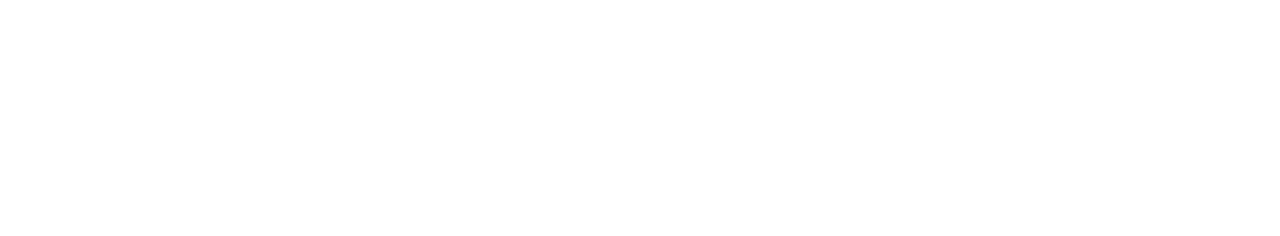
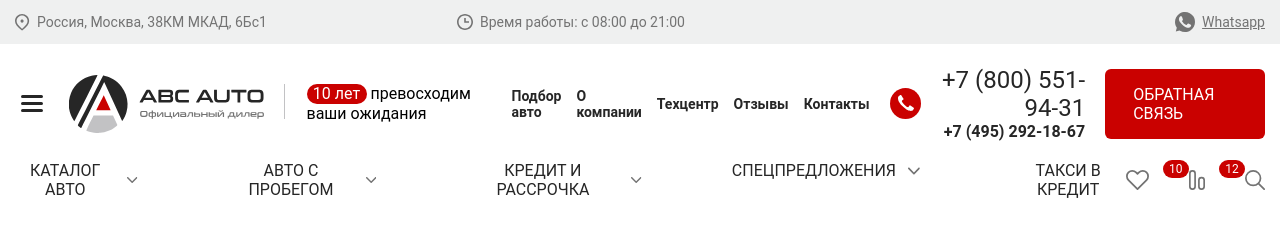
Before and after one commit to DimaKosyk/carShowroom, a website: page #src/index.html in a window 1280 px wide. Drawn offline with nearby package versions, Linux system fonts and the light colour scheme; files that its build step writes are made by us from their sources; a web font is replaced by a local one.

Commit message:
added header

```diff
--- /dev/null
+++ b/#src/_header.html
@@ -0,0 +1,153 @@
+<header class="header">
+  <div class="header__inner">
+    <div class="header__top">
+      <div class="container">
+        <div class="header__top-inner">
+          <div class="header__location">
+            <img class="header__location-img" src="img/header/icon/location.svg" alt="location icon">
+            <a class="header__location-link" href="#">Россия, Москва, 38КМ МКАД, 6Бс1</a>
+          </div>
+          <div class="header__time">
+            <img class="header__time-img" src="img/header/icon/clock.svg" alt="clock icon">
+            <p class="header__time-text">Время работы: c 08:00 до 21:00</p>
+          </div>
+          <div class="header__whatsapp">
+            <img class="header__whatsapp-img" src="img/header/icon/whatsapp.svg" alt="whatsapp icon">
+            <a class="header__whatsapp-link" href="#">Whatsapp</a>
+          </div>
+        </div>
+      </div>
+    </div>
+    <div class="container">
+      <div class="header__content">
+        <div class="header__about">
+          <button class="header__burger-btn">
+            <img class="header__burger-img" src="img/header/icon/burger-menu.svg" alt="burger menu icon">
+          </button>
+          <img class="header__logo" src="img/header/icon/logo.svg" alt="logo image">
+          <p class="header__info">
+            <span>10 лет</span>
+            превосходим ваши ожидания
+          </p>
+          <ul class="header__list">
+            <li class="header__list-item">Подбор авто</li>
+            <li class="header__list-item">О компании</li>
+            <li class="header__list-item">Техцентр</li>
+            <li class="header__list-item">Отзывы</li>
+            <li class="header__list-item">Контакты</li>
+          </ul>
+          <div class="header__phone">
+            <img class="header__phone-img" src="img/header/icon/phone.svg" alt="phone image">
+            <div class="header__numbers">
+              <a class="header__main-number" href="tel:78005519431">
+                +7 (800) 551-94-31
+              </a>
+              <a class="header__second-number" href="tel:74952921867">
+                +7 (495) 292-18-67
+              </a>
+            </div>
+          </div>
+          <a class="header__feedback-link" href="#">
+            Обратная связь
+          </a>
+        </div>
+        <div class="header__nav">
+          <ul class="header__nav-items">
+            <li class="header__nav-item">
+              <button class="header__nav-btn">
+                Каталог авто
+                <svg width="12" height="12" viewBox="0 0 12 12" fill="none" xmlns="http://www.w3.org/2000/svg">
+                  <g clip-path="url(#clip0_2767_358)">
+                    <path
+                      d="M5.92832 9.42016C5.71582 9.42016 5.50335 9.33805 5.34134 9.17416L0.24323 4.01438C-0.0810766 3.68616 -0.0810766 3.154 0.24323 2.8259C0.567405 2.49781 1.09311 2.49781 1.41744 2.8259L5.92832 7.39156L10.4392 2.82606C10.7635 2.49797 11.2892 2.49797 11.6133 2.82606C11.9378 3.15416 11.9378 3.68632 11.6133 4.01454L6.51529 9.17432C6.3532 9.33823 6.14073 9.42016 5.92832 9.42016Z"
+                      fill="#737373" />
+                  </g>
+                  <defs>
+                    <clipPath id="clip0_2767_358">
+                      <rect width="11.8567" height="12" fill="white" />
+                    </clipPath>
+                  </defs>
+                </svg>
+              </button>
+            </li>
+            <li class="header__nav-item">
+              <button class="header__nav-btn">
+                Авто с пробегом
+                <svg width="12" height="12" viewBox="0 0 12 12" fill="none" xmlns="http://www.w3.org/2000/svg">
+                  <g clip-path="url(#clip0_2767_358)">
+                    <path
+                      d="M5.92832 9.42016C5.71582 9.42016 5.50335 9.33805 5.34134 9.17416L0.24323 4.01438C-0.0810766 3.68616 -0.0810766 3.154 0.24323 2.8259C0.567405 2.49781 1.09311 2.49781 1.41744 2.8259L5.92832 7.39156L10.4392 2.82606C10.7635 2.49797 11.2892 2.49797 11.6133 2.82606C11.9378 3.15416 11.9378 3.68632 11.6133 4.01454L6.51529 9.17432C6.3532 9.33823 6.14073 9.42016 5.92832 9.42016Z"
+                      fill="#737373" />
+                  </g>
+                  <defs>
+                    <clipPath id="clip0_2767_358">
+                      <rect width="11.8567" height="12" fill="white" />
+                    </clipPath>
+                  </defs>
+                </svg>
+              </button>
+            </li>
+            <li class="header__nav-item">
+              <button class="header__nav-btn">
+                Кредит и рассрочка
+                <svg width="12" height="12" viewBox="0 0 12 12" fill="none" xmlns="http://www.w3.org/2000/svg">
+                  <g clip-path="url(#clip0_2767_358)">
+                    <path
+                      d="M5.92832 9.42016C5.71582 9.42016 5.50335 9.33805 5.34134 9.17416L0.24323 4.01438C-0.0810766 3.68616 -0.0810766 3.154 0.24323 2.8259C0.567405 2.49781 1.09311 2.49781 1.41744 2.8259L5.92832 7.39156L10.4392 2.82606C10.7635 2.49797 11.2892 2.49797 11.6133 2.82606C11.9378 3.15416 11.9378 3.68632 11.6133 4.01454L6.51529 9.17432C6.3532 9.33823 6.14073 9.42016 5.92832 9.42016Z"
+                      fill="#737373" />
+                  </g>
+                  <defs>
+                    <clipPath id="clip0_2767_358">
+                      <rect width="11.8567" height="12" fill="white" />
+                    </clipPath>
+                  </defs>
+                </svg>
+              </button>
+            </li>
+            <li class="header__nav-item">
+              <button class="header__nav-btn">
+                Спецпредложения
+                <svg width="12" height="12" viewBox="0 0 12 12" fill="none" xmlns="http://www.w3.org/2000/svg">
+                  <g clip-path="url(#clip0_2767_358)">
+                    <path
+                      d="M5.92832 9.42016C5.71582 9.42016 5.50335 9.33805 5.34134 9.17416L0.24323 4.01438C-0.0810766 3.68616 -0.0810766 3.154 0.24323 2.8259C0.567405 2.49781 1.09311 2.49781 1.41744 2.8259L5.92832 7.39156L10.4392 2.82606C10.7635 2.49797 11.2892 2.49797 11.6133 2.82606C11.9378 3.15416 11.9378 3.68632 11.6133 4.01454L6.51529 9.17432C6.3532 9.33823 6.14073 9.42016 5.92832 9.42016Z"
+                      fill="#737373" />
+                  </g>
+                  <defs>
+                    <clipPath id="clip0_2767_358">
+                      <rect width="11.8567" height="12" fill="white" />
+                    </clipPath>
+                  </defs>
+                </svg>
+              </button>
+            </li>
+            <li class="header__nav-item">
+              <button class="header__nav-btn">
+                Такси в кредит
+              </button>
+            </li>
+          </ul>
+          <ul class="header__user-nav">
+            <li class="header__user-item">
+              <a class="header__user-link" href="#">
+                <img class="header__user-img" src="img/header/icon/heart.svg" alt="heart icon">
+                <span class="header__user-num">10</span>
+              </a>
+            </li>
+            <li class="header__user-item">
+              <a class="header__user-link" href="#">
+                <img class="header__user-img" src="img/header/icon/graph.svg" alt="graph icon">
+                <span class="header__user-num">12</span>
+              </a>
+            </li>
+            <li class="header__user-item">
+              <button class="header__user-btn">
+                <img class="header__user-search" src="img/header/icon/search.svg" alt="search icon">
+              </button>
+            </li>
+          </ul>
+        </div>
+      </div>
+    </div>
+  </div>
+</header>
--- a/#src/index.html
+++ b/#src/index.html
@@ -11,6 +11,8 @@
 
 <body>
 
+  @@include('./_header.html')
+
   <main class="main">
 
   </main>
--- a/#src/scss/_global.scss
+++ b/#src/scss/_global.scss
@@ -6,6 +6,7 @@ body{
 body{
   display: flex;
   flex-direction: column;
+  @extend %roboto-400;
 }
 
 .main{
@@ -17,3 +18,9 @@ body{
   margin: 0 auto;
   padding: 0 15px;
 }
+
+.container-large{
+  max-width: 1900px;
+  margin: 0 auto;
+  padding: 0 15px;
+}
--- a/#src/scss/fonts.scss
+++ b/#src/scss/fonts.scss
@@ -0,0 +1,4 @@
+@include font("Roboto", "Roboto-Black", "900", "normal");
+@include font("Roboto", "Roboto-Bold", "700", "normal");
+@include font("Roboto", "Roboto-Medium", "500", "normal");
+@include font("Roboto", "Roboto-Regular", "400", "normal");
--- a/#src/scss/style.scss
+++ b/#src/scss/style.scss
@@ -14,3 +14,196 @@
 @import '_libs';
 @import '_global';
 @import '_media';
+
+.header{
+  &__top{
+    padding: 12px 0;
+    background-color: #EFF0F0;
+  }
+  &__top-inner{
+    display: flex;
+    justify-content: space-between;
+    align-items: center;
+  }
+  &__location,
+  &__time,
+  &__whatsapp{
+    display: flex;
+    align-items: center;
+  }
+  &__time{
+    margin-right: 300px;
+  }
+  &__location-img,
+  &__time-img,
+  &__whatsapp-img{
+    margin-right: 7px;
+  }
+  &__location-link,
+  &__time-text,
+  &__whatsapp-link{
+    font-size: 14px;
+    line-height: 16px;
+    color: #737373;
+  }
+  &__whatsapp-link{
+    text-decoration: underline;
+  }
+
+  &__about{
+    padding: 22px 0 20px;
+    display: flex;
+    justify-content: space-between;
+    align-items: center;
+  }
+  &__burger-btn{
+    border: none;
+    background-color: transparent;
+    cursor: pointer;
+    margin-right: 20px;
+  }
+  &__logo{
+    margin-right: 40px;
+  }
+  &__info{
+    max-width: 175px;
+    font-size: 16px;
+    line-height: 19px;
+    position: relative;
+    margin-right: 30px;
+  }
+  &__info::before{
+    content: "";
+    position: absolute;
+    left: -23px;
+    top: 0px;
+    width: 1px;
+    height: 35px;
+    background-color: #C2C2C4;
+  }
+  &__info span{
+    width: 60px;
+    height: 20px;
+    text-align: center;
+    display: inline-block;
+    border-radius: 22px;
+    background-color: #CA0100;
+    color: #fff;
+  }
+  &__list{
+    display: flex;
+    align-items: center;
+    margin-right: 20px;
+  }
+  &__list-item{
+    @extend %roboto-700;
+    font-size: 14px;
+    line-height: 16px;
+    color: #262626;
+    cursor: pointer;
+  }
+  &__list-item:hover{
+    color: #CA0100;
+  }
+  &__list-item + .header__list-item{
+    margin-left: 15px;
+  }
+  &__phone{
+    display: flex;
+    margin-right: 20px;
+  }
+  &__phone-img{
+    margin-right: 20px;
+  }
+  &__main-number{
+    display: block;
+    font-size: 24px;
+    line-height: 28px;
+    text-align: right;
+    text-transform: uppercase;
+    color: #262626;
+  }
+  &__second-number{
+    display: block;
+    @extend %roboto-700;
+    font-size: 16px;
+    line-height: 19px;
+    text-align: right;
+    text-transform: uppercase;
+    color: #262626;
+  }
+  &__feedback-link{
+    padding: 16px 28px;
+    font-size: 16px;
+    line-height: 19px;
+    color: #fff;
+    background-color: #CA0100;
+    border-radius: 6px;
+    text-transform: uppercase;
+    border: none;
+  }
+
+  &__nav{
+    display: flex;
+    justify-content: space-between;
+    align-items: center;
+  }
+  &__nav-items{
+    display: flex;
+  }
+  &__nav-btn{
+    display: flex;
+    align-items: center;
+    font-size: 16px;
+    line-height: 19px;
+    text-transform: uppercase;
+    color: #262626;
+    background-color: transparent;
+    border: none;
+    cursor: pointer;
+  }
+  &__nav-btn svg{
+    margin-left: 12px;
+  }
+  &__nav-item button{
+    padding: 0;
+  }
+  &__nav-item + .header__nav-item{
+    margin-left: 90px;
+  }
+
+  &__user-nav{
+    display: flex;
+    align-items: center;
+  }
+  &__user-link{
+    position: relative;
+  }
+  &__user-num{
+    position: absolute;
+    top: -10px;
+    right: -40px;
+    width: 26px;
+    height: 18px;
+    font-size: 12px;
+    line-height: 14px;
+    display: flex;
+    align-items: center;
+    justify-content: center;
+    text-transform: uppercase;
+    background-color: #CA0100;
+    border-radius: 18px;
+    color: #fff;
+  }
+  &__user-item + .header__user-item{
+    margin-left: 40px;
+  }
+  &__user-btn{
+    display: flex;
+    align-items: center;
+    background-color: transparent;
+    border: none;
+    padding: 0;
+    cursor: pointer;
+  }
+}
```
Also changed, not shown: #src/scss/_vars.scss (+19 -0 lines), #src/fonts/Roboto-Black.ttf (added), #src/fonts/Roboto-Bold.ttf (added), #src/fonts/Roboto-Medium.ttf (added), #src/fonts/Roboto-Regular.ttf (added), #src/img/header/icon/arrow-down.svg (added), #src/img/header/icon/burger-menu.svg (added), #src/img/header/icon/clock.svg (added), #src/img/header/icon/graph.svg (added), #src/img/header/icon/heart.svg (added), #src/img/header/icon/location.svg (added), #src/img/header/icon/logo.svg (added), #src/img/header/icon/phone.svg (added), #src/img/header/icon/search.svg (added), 1 more files.
